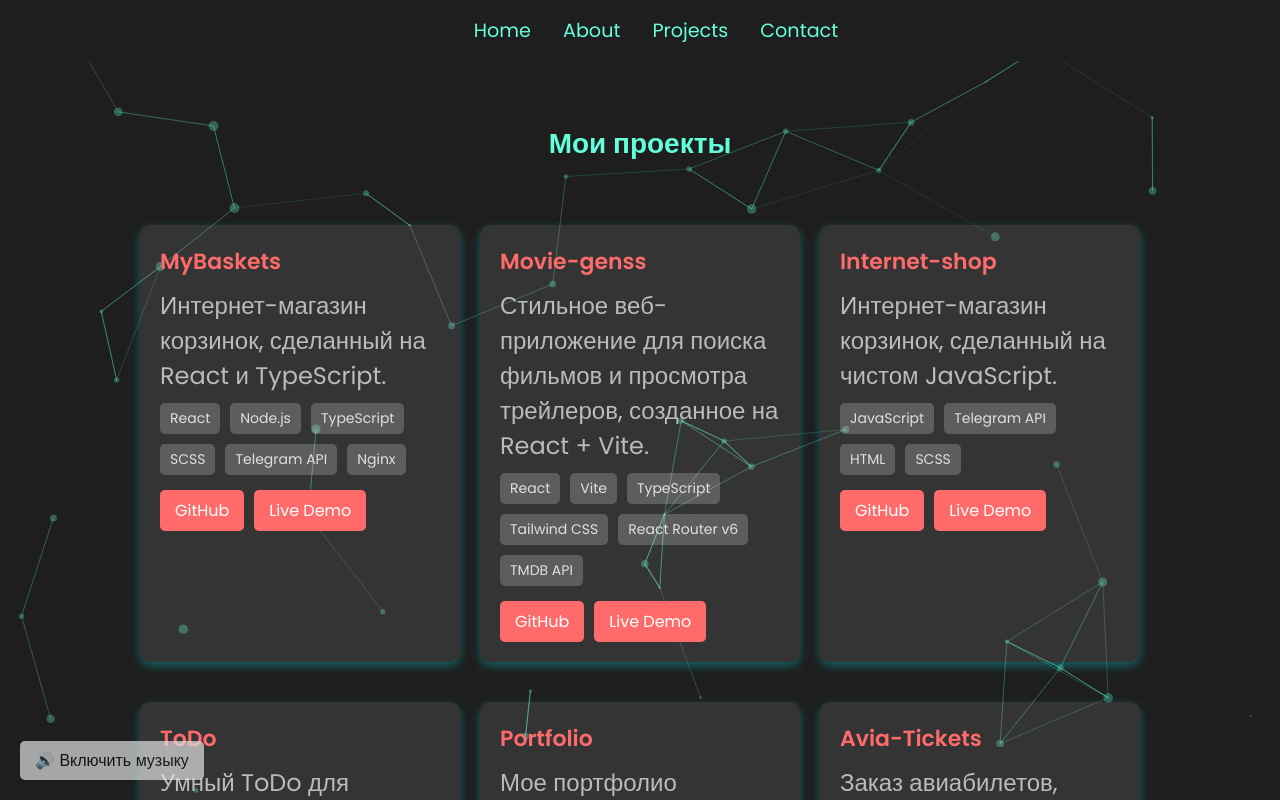
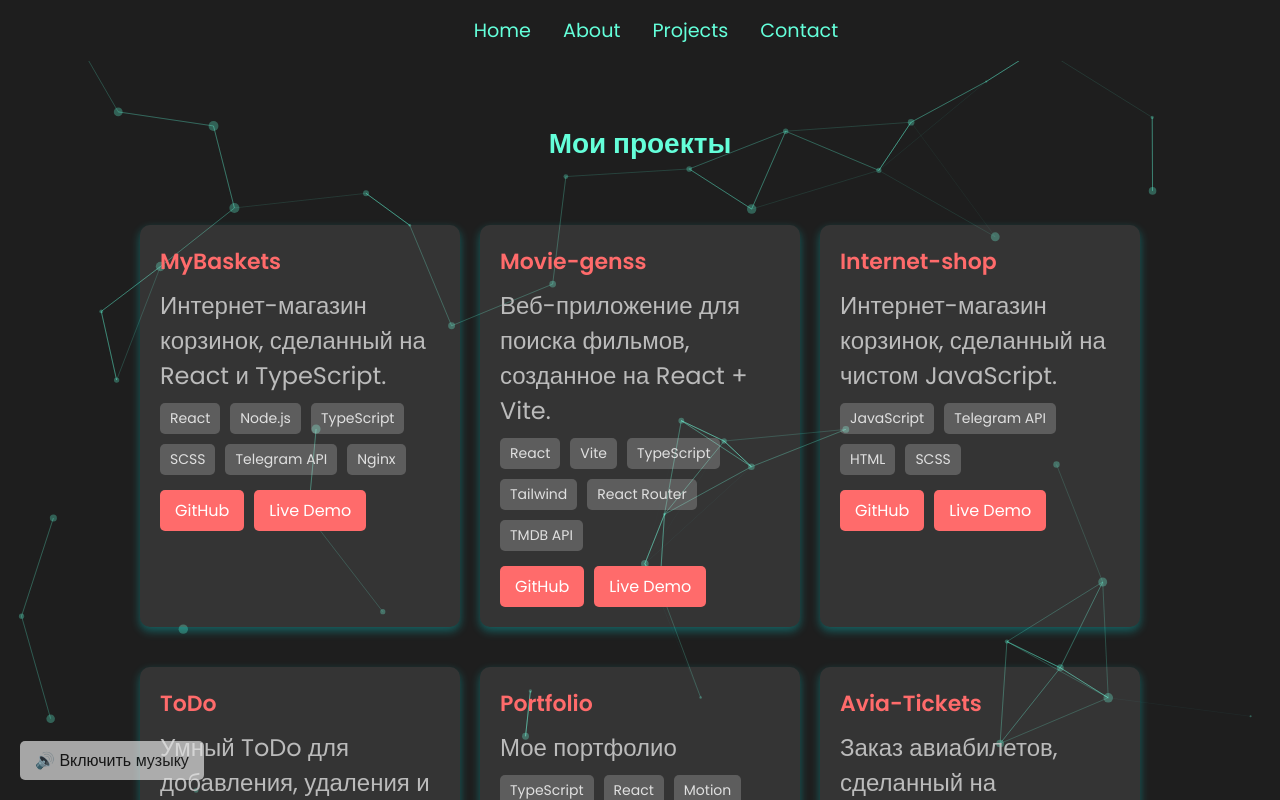
Before and after one commit to genssi/my-portfolio, a React (Create React App) app: page /projects in a window 1280 px wide. Shown: the top 800 px of the page. Built offline with nearby package versions, Linux system fonts and the light colour scheme.

Commit message:
new project movie-genss

```diff
--- a/src/components/pages/Projects.tsx
+++ b/src/components/pages/Projects.tsx
@@ -20,8 +20,8 @@ const projects: IProject[] = [
       },
       {
         title: "Movie-genss",
-        description: "Стильное веб-приложение для поиска фильмов и просмотра трейлеров, созданное на React + Vite.",
-        technologies: ["React", "Vite", "TypeScript", "Tailwind CSS", "React Router v6", "TMDB API"],
+        description: "Веб-приложение для поиска фильмов, созданное на React + Vite.",
+        technologies: ["React", "Vite", "TypeScript", "Tailwind", "React Router", "TMDB API"],
         github: "https://github.com/genssi/movie-genss",
         demo: "https://movie-genss.vercel.app/",
       },
```
